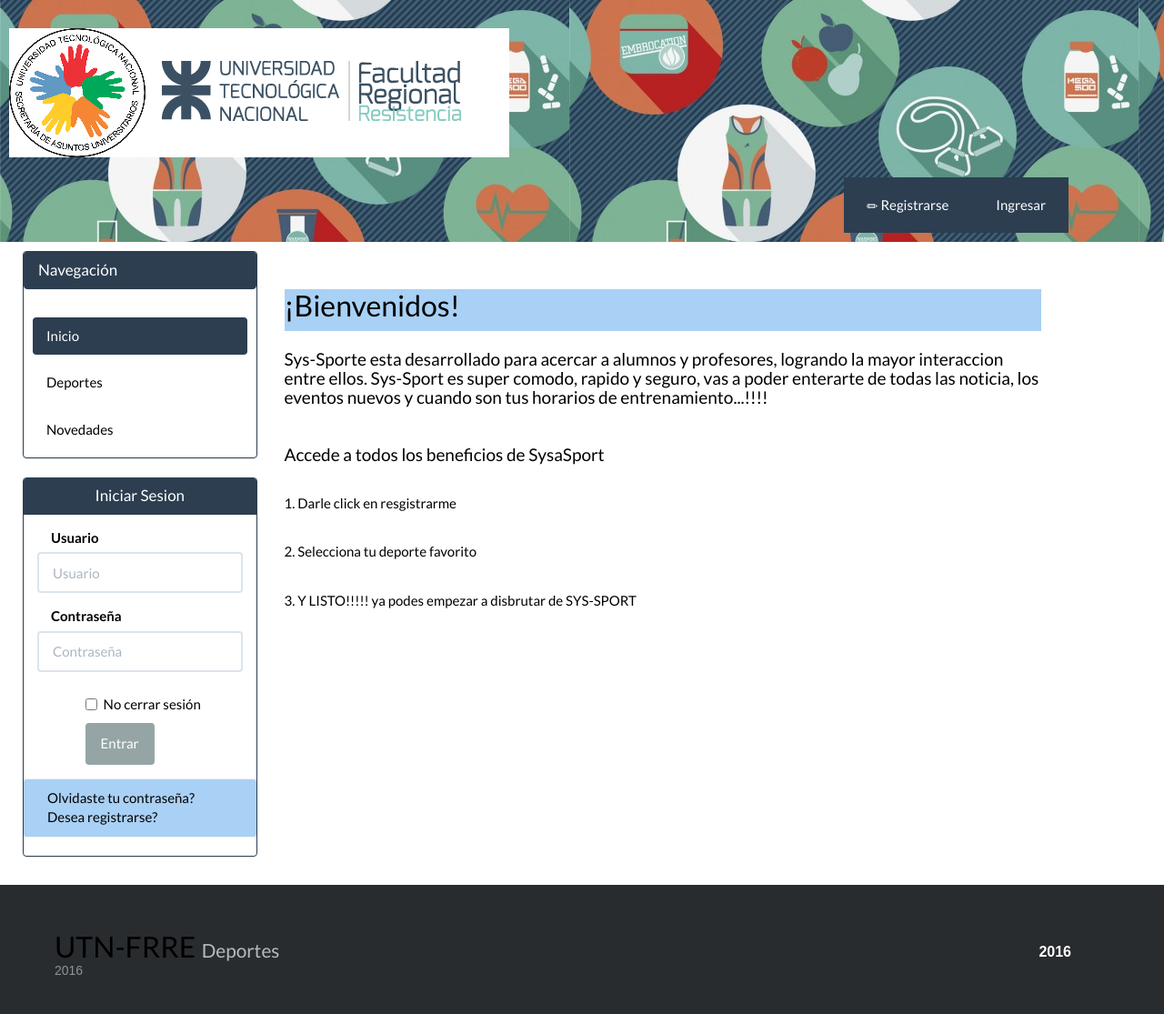
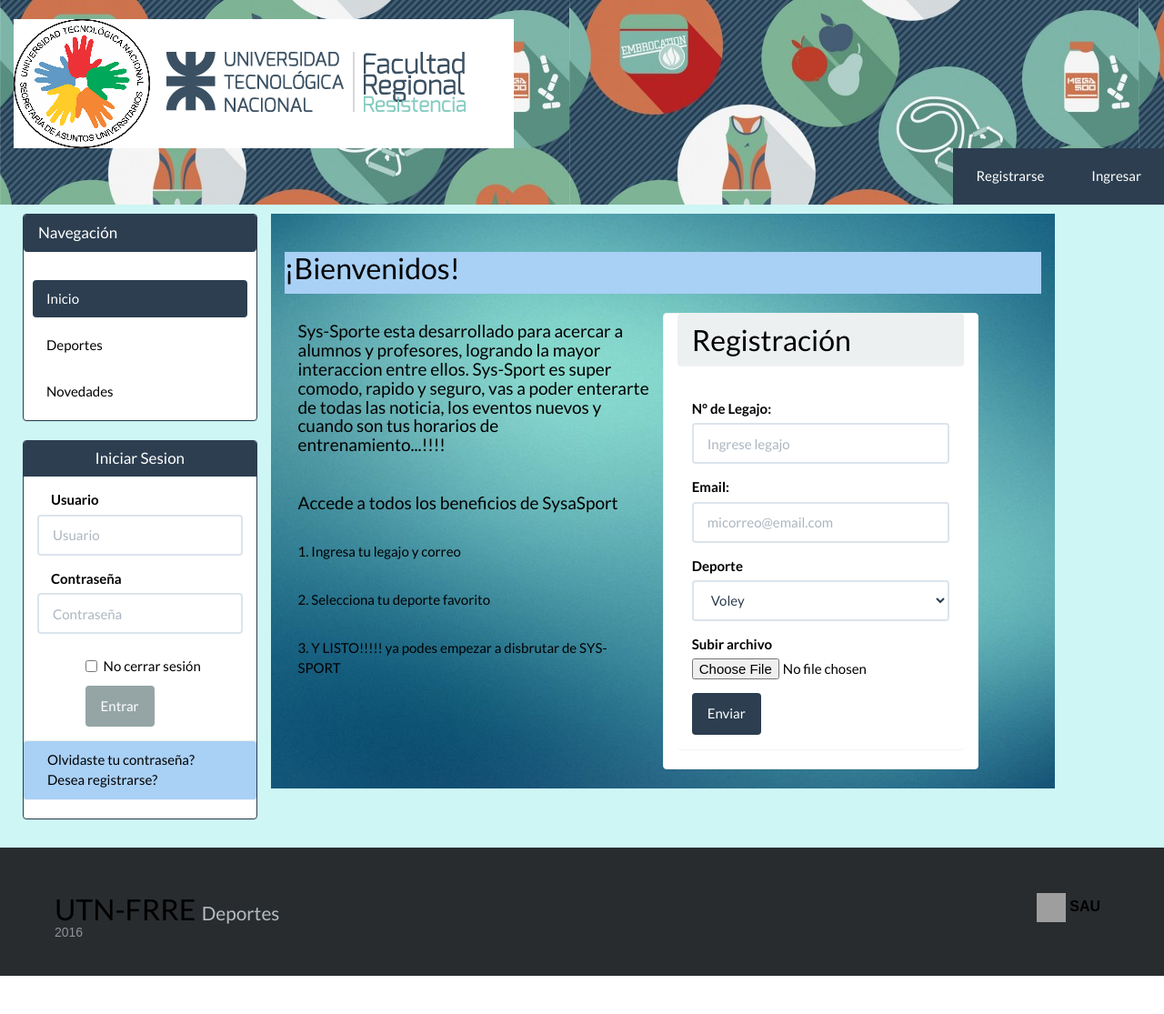
Before and after one commit to lucassebib/SysSport, a Django app: page /inicio in a window 1280 px wide. Shown: the whole page at 91% size. After the commit the page ends 1073 px from the top, so only its background shows below. Run offline with Django 3.2, Linux system fonts and the light colour scheme; parts of the project's set-up code (start-up, migrations or seed data) failed here and were passed over; some libraries are stand-ins or nearby versions; some web fonts are replaced; grey boxes are pictures that could not be loaded.

Commit message:
trabajando en la integracion de paginas

```diff
--- a/media/css/estilos.css
+++ b/media/css/estilos.css
@@ -6,7 +6,7 @@ header,body,section, footer,div,h1,h2,li,a{
 }
 
 body{
-	background-color: ;
+	background-color: #CEF6F5 ;
 }
 
 header{
@@ -15,7 +15,6 @@ header{
 	background-color: #D8D8D8;
 	position: relative;
 	background-image: url("../img/img-fondo2.jpg");
-
 }
 
 a{
@@ -23,9 +22,16 @@ a{
 	color:#000000;
 	margin: 10px;
 }
-.page-header  {
+
+.content .container{
+	background-color: #CEF6F5;
+	margin:10px;
+	width: 100%;
+}
+
+.page-header {
 	background-color: #A9D0F5;
-
+	margin: 10;
 }
 
 .panel .panel-footer{
@@ -36,12 +42,23 @@ a{
 	margin: 0;
 	padding:10px 10px 10px 10px;
 }
+.container-fluid{
+	width: 100%;
+}
 
 .nav{
 	margin-left: 0;
 	padding-left: 0;
 }
 
+#contenido_der{
+	background-image: url("../img/img-fondo.jpg");
+	margin:0;
+}
+
+.panel .panel-default{
+	padding: 10px;
+}
 
 /*Footer*/
 
--- a/novedades/templates/base.html
+++ b/novedades/templates/base.html
@@ -10,20 +10,18 @@
         </head>
         <body>
             <header>
-                <div class="container">
-                   <div class="jumbotron-fluid">
+                <div class="container-fluid">
                         <a  href="bienvenida">
                             <img src="{% static "img/logoSAU-UTN.png" %}" class="img-responsive" alt>
                         </a>
-                    </div>
-                    <ul class= "nav nav-pills navbar-right navbar-default">
-                        <li><a href="registro" class="navbar-link" ><span class="glyphicon glyphicon-pencil"></span> Registrarse</a></li>
+                     <ul class= "nav nav-pills navbar-right navbar-default">
+                        <li><a href="registro" class="navbar-link" ><span></span> Registrarse</a></li>
                         <li><a href="ingreso" class="navbar-link"><span></span> Ingresar</a></li>
                     </ul>
                 </div>
             </header><!-- /header -->
             <section>
-                <div class="container">
+                <div class="content container">
                     {% block principal %}
                     {% endblock %}
                 </div>
@@ -35,7 +33,8 @@
 
                 </div>
                 <div class="footer-right">
-                    <p>2016</p>
+                    <a href="http://www.facebook.com/saufrre" target="_blank"><img alt="Siguenos en Facebook" src="https://lh6.googleusercontent.com/-CYt37hfDnQ8/T3nNydojf_I/AAAAAAAAAr0/P5OtlZxV4rk/s32/facebook32.png" width=32 height=32  /> SAU </a>
+
                 </div>
             </footer>
         </body>
--- a/novedades/templates/base2.html
+++ b/novedades/templates/base2.html
@@ -15,7 +15,7 @@
         {% block login %}
         {% endblock %}
     </div>
-    <div class="page-content col-md-9 col-sm-12">
+    <div id="contenido_der" class="page-content col-md-9 col-sm-12">
         {% block contenido %}
         {% endblock %}
     </div>
--- a/novedades/templates/inicio.html
+++ b/novedades/templates/inicio.html
@@ -6,15 +6,19 @@
 {% block contenido %}
 		<div class="page-header">
 				<h2>¡Bienvenidos!</h2>
-
-			</div>
-			<div class="page-content">
+		</div>
+		<div class="page-content">
+			<div class="col-md-6">
 				<h4>Sys-Sporte  esta desarrollado para acercar a alumnos y profesores, logrando la mayor interaccion entre ellos. Sys-Sport es super comodo, rapido y seguro, vas a poder enterarte de todas las noticia, los eventos nuevos y cuando son tus horarios de entrenamiento...!!!!</h4><br/>
 				<h4>Accede a todos los beneficios de SysaSport</h4><br/>
-				<p>1. Darle click en resgistrarme</p><br/>
+				<p>1. Ingresa tu legajo y correo</p><br/>
 				<p>2. Selecciona tu deporte favorito</p><br/>
 				<p>3. Y LISTO!!!!! ya podes empezar a disbrutar de SYS-SPORT</p><br/>
 			</div>
 
 
+		{% include "registro.html" %}
+		</div>
+
+
 {% endblock %}
--- a/novedades/templates/login.html
+++ b/novedades/templates/login.html
@@ -7,8 +7,8 @@
     			<form id=login-form method="post" action="">
     			<!--{% csrf_token %} -->
 					<div class="form-group">
-					    <label for="usuario" class="col-lg-2 control-label">Usuario</label>
-					    <input type="text" class="form-control" id="usuario"
+					    <label for="username" class="col-lg-2 control-label">Usuario</label>
+					    <input type="text" class="form-control" id="username"
 					             placeholder="Usuario">
 					</div>
 			  		<div class="form-group">
@@ -35,7 +35,7 @@
 				</form>
   			</div>
   			<div class="panel panel-footer">
-  				<a href="falta definir donde lo lleva">Olvidaste tu contraseña?</a><br/>
-				<a href="formulario2">Desea registrarse?</a><br/>
+  				<a href="recup_clave">Olvidaste tu contraseña?</a><br/>
+				<a href="registro">Desea registrarse?</a><br/>
 			</div>
 		</div>
--- a/novedades/templates/registro.html
+++ b/novedades/templates/registro.html
@@ -1,9 +1,9 @@
-{% extends "base2.html" %}
+
 
 {% block contenido %}
-    <div class="panel panel-default">
-        <div class="row">
-            <div class="col-md-5">
+
+    <div class="panel panel-default col-md-5">
+
         <div class="panel panel-heading">
             <h2>Registración</h2>
         </div>
@@ -14,16 +14,8 @@
             	   <input type="text" class="form-control" id="inputLegajo" placeholder="Ingrese legajo">
                 </div>
                 <div class="form-group">
-                           	<label for="inputDireccion">Direccion:</label>
-                            	<input type="text" class="form-control" id="inputDireccion" placeholder="ingrese una Direccion">
-                            </div>
-                            <div class="form-group">
                	 <label for="inputCorreo">Email:</label>
                 	<input type="email" class="form-control" id="inputEmail" placeholder="micorreo@email.com">
-                            </div>
-                            <div class="form-group">
-                            	<label for="inputTelefono">Telefono:</label>
-                            	<input type="text" class="form-control" id="inputTelefono" placeholder="xxx-xxx xxxx">
                 </div>
                 <div class="form-group">
                 	<label for="carreraSelect1">Deporte</label>
@@ -36,18 +28,14 @@
                 	</select>
                 </div>
                 <div class="form-group">
-                            	<label for="inputArchivo">Subir archivo</label>
+                	<label for="inputArchivo">Subir archivo </label>
                 	<input type="file" class="form-control-file" id="inputArchivo">
 
                 </div>
                 <button type="submit" class="btn btn-primary">Enviar</button>
             </form>
         </div>
-                </div>
-                <div class="col-md-3">
-                </div>
-            </div>
+
+
     </div>
 {% endblock %}
-{% block login %}
-{% endblock %}
--- a/novedades/views.py
+++ b/novedades/views.py
@@ -16,12 +16,11 @@ def base(request):
 def base2(request):
 	return render_to_response('base2.html')
 
-
 def login(request):
 	return render_to_response('login.html')
 
-def login2(request):
-	return render_to_response('login2.html')
+def clave(request):
+	return render_to_response('recup_clave.html')
 
 def enviar(request):
 	return render_to_response('gracias.html')
--- a/syssport/urls.py
+++ b/syssport/urls.py
@@ -9,11 +9,9 @@ urlpatterns = patterns('',
     url(r'^admin/', include(admin.site.urls)),
     url(r'^inicio$', principal),
     url(r'^ingreso$', ingreso),
-    url(r'^base$', base),
-    url(r'^base2$', base2),
+    url(r'^recup_clave$', clave),
     url(r'^login$', login),
     url(r'^enviar', enviar),
-    url(r'^registro/$', formulario),
     url(r'^', include('novedades.urls')),
     url(r'^hola$', app_home, name="url_home"),
     url(r'^autenticar/$', app_login, name="url_login"),
```
Also changed, not shown: novedades/templates/inicial_alumnos.html (+9 -7 lines), novedades/templates/recup_clave.html (added, +33 -0 lines), 2 other files. Lines whose indentation alone changed are shown as unchanged.
